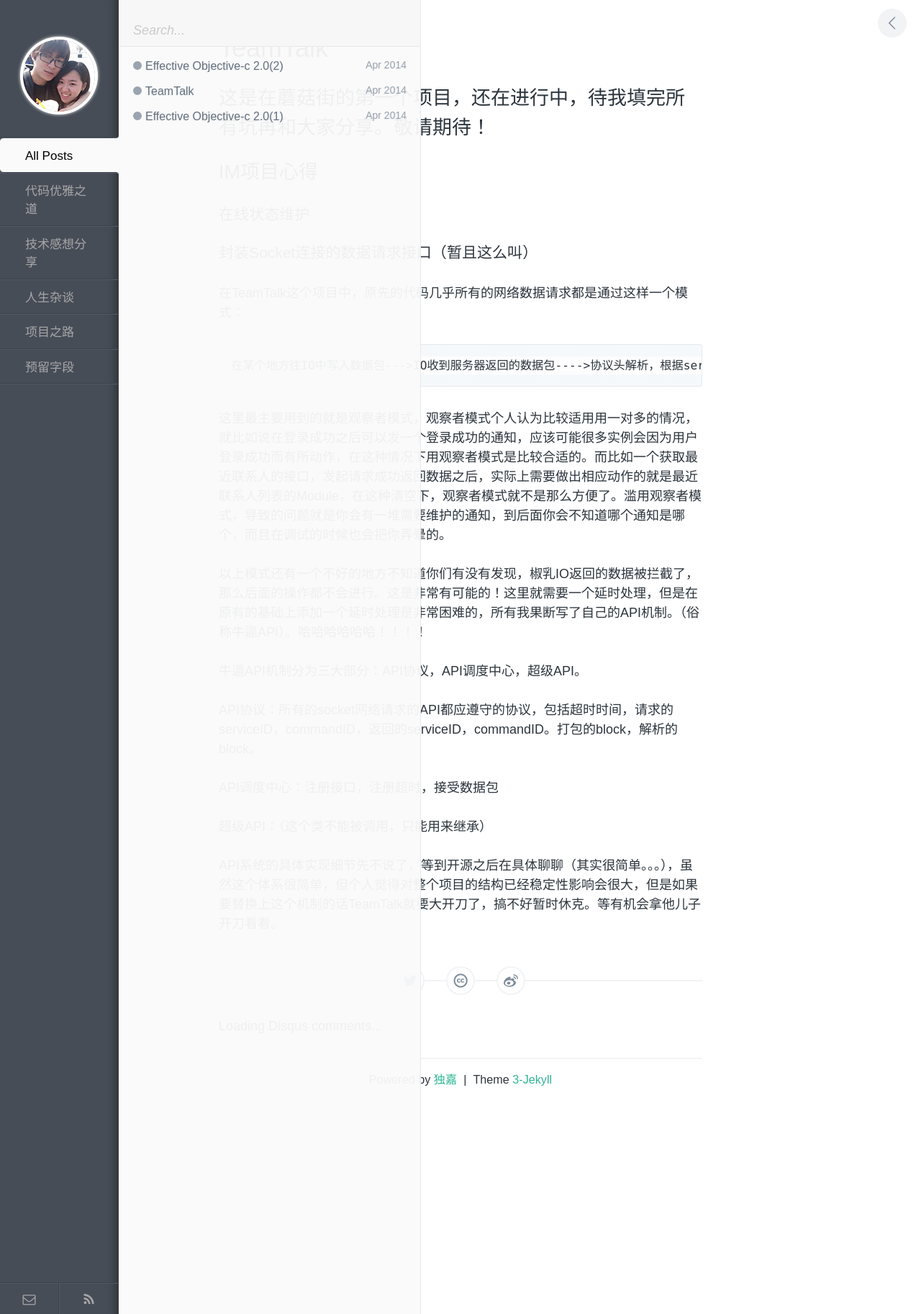
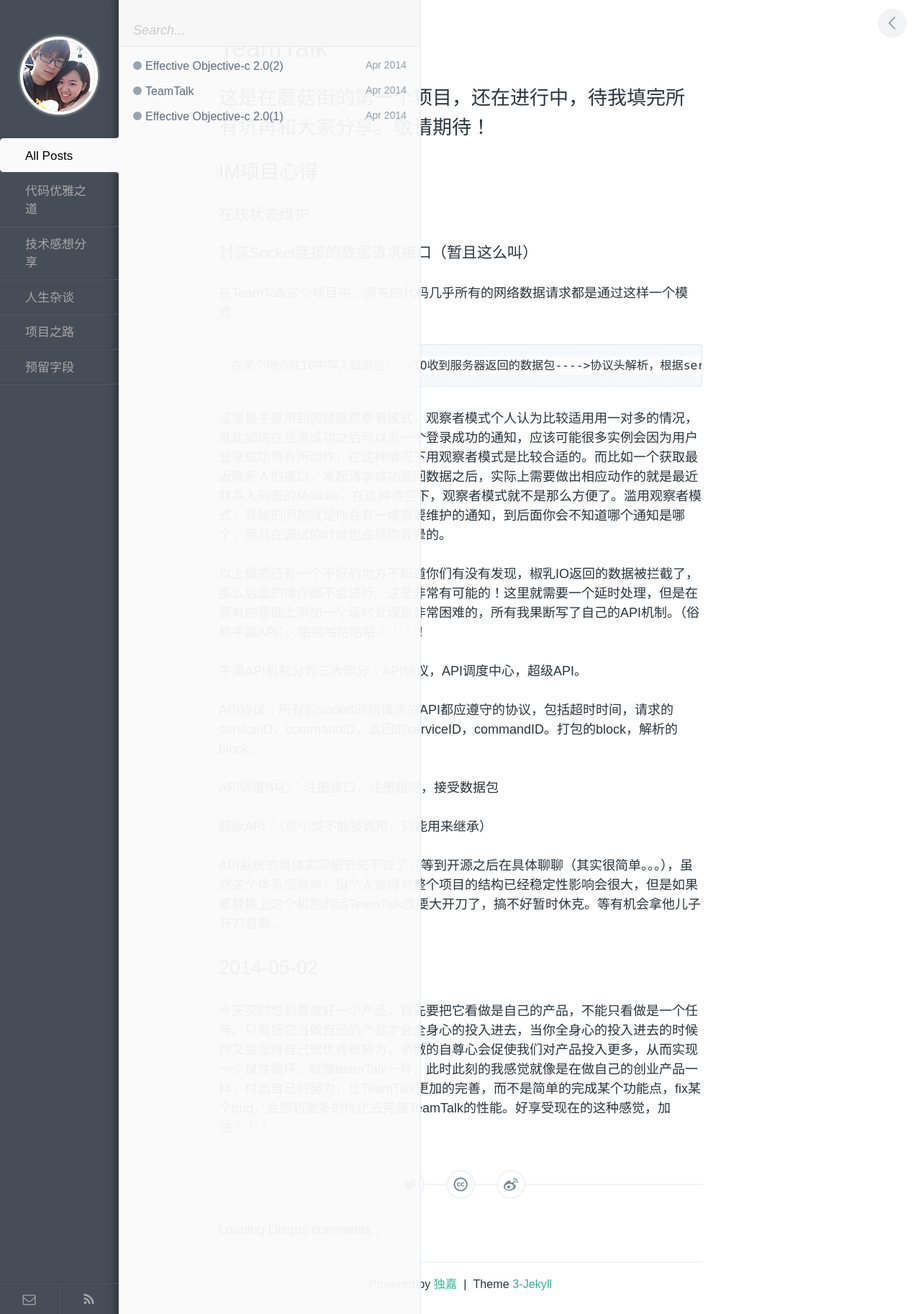
Before and after one commit to dujiazzj/Blog, a Jekyll site: the page built from _posts/2014-04-07-TeamTalk.md, in a window 1280 px wide. Shown: the whole page at 72% size. Built offline with Jekyll 4.4.1, drawn with Linux system fonts in a browser that asks for light colours; comment, search, counter and statistics services are not loaded.

Commit message:
feat(TeamTalk):2014-5-2 think

```diff
--- a/_posts/2014-04-07-TeamTalk.md
+++ b/_posts/2014-04-07-TeamTalk.md
@@ -28,3 +28,6 @@ API调度中心：注册接口，注册超时，接受数据包
 超级API：（这个类不能被调用，只能用来继承）
 
 API系统的具体实现细节先不说了，等到开源之后在具体聊聊（其实很简单。。。），虽然这个体系很简单，但个人觉得对整个项目的结构已经稳定性影响会很大，但是如果要替换上这个机制的话TeamTalk就要大开刀了，搞不好暂时休克。等有机会拿他儿子开刀看看。
+
+##2014-05-02
+今天突然想到要做好一个产品，首先要把它看做是自己的产品，不能只看做是一个任务。只有把它当做自己的产品才会全身心的投入进去，当你全身心的投入进去的时候你又会觉得自己很优秀很努力，骄傲的自尊心会促使我们对产品投入更多，从而实现一个良性循环。就像teamTalk一样，此时此刻的我感觉就像是在做自己的创业产品一样，付出自己的努力，让TeamTalk更加的完善，而不是简单的完成某个功能点，fix某个bug，会想到更多的优化去完善TeamTalk的性能。好享受现在的这种感觉，加油！！！
```
